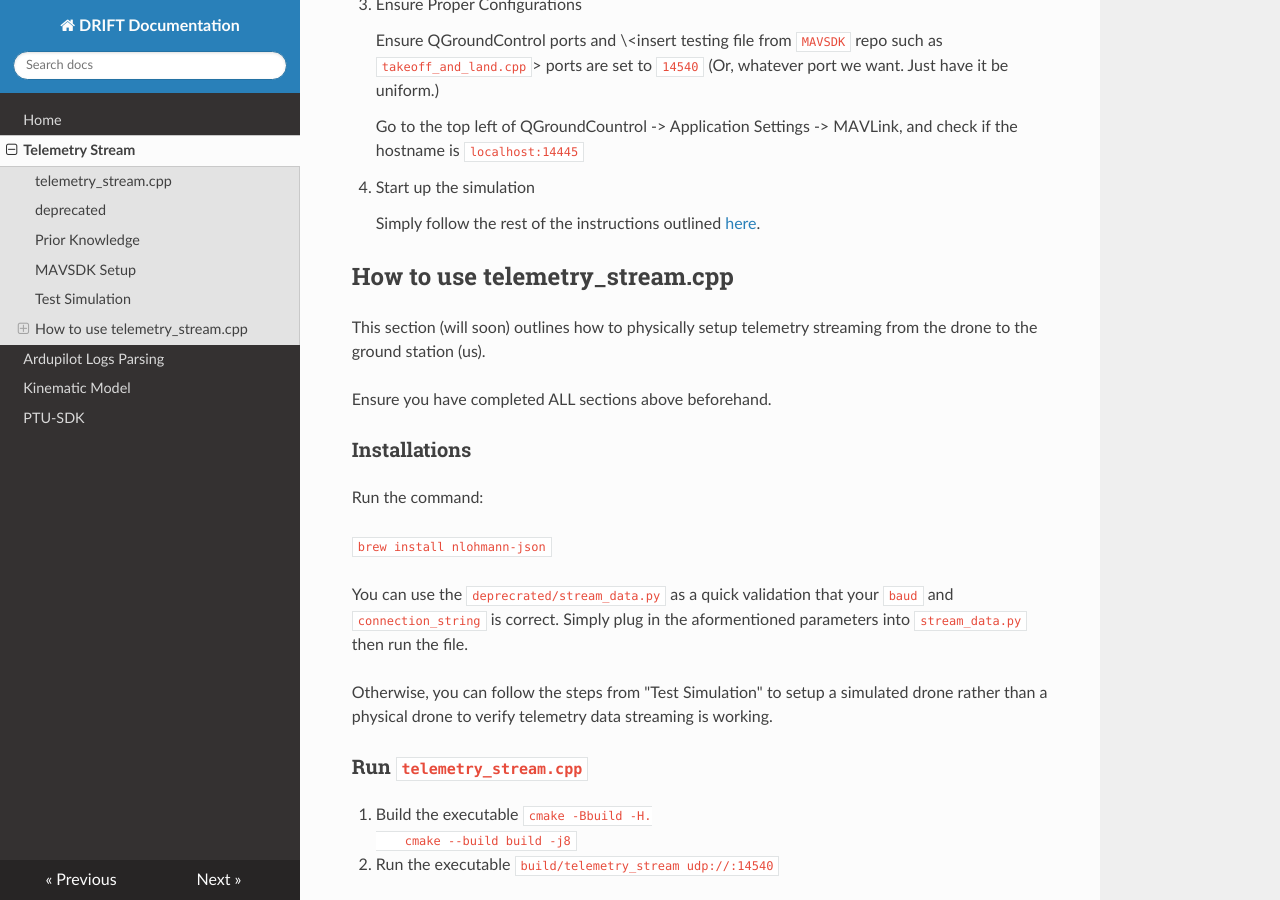
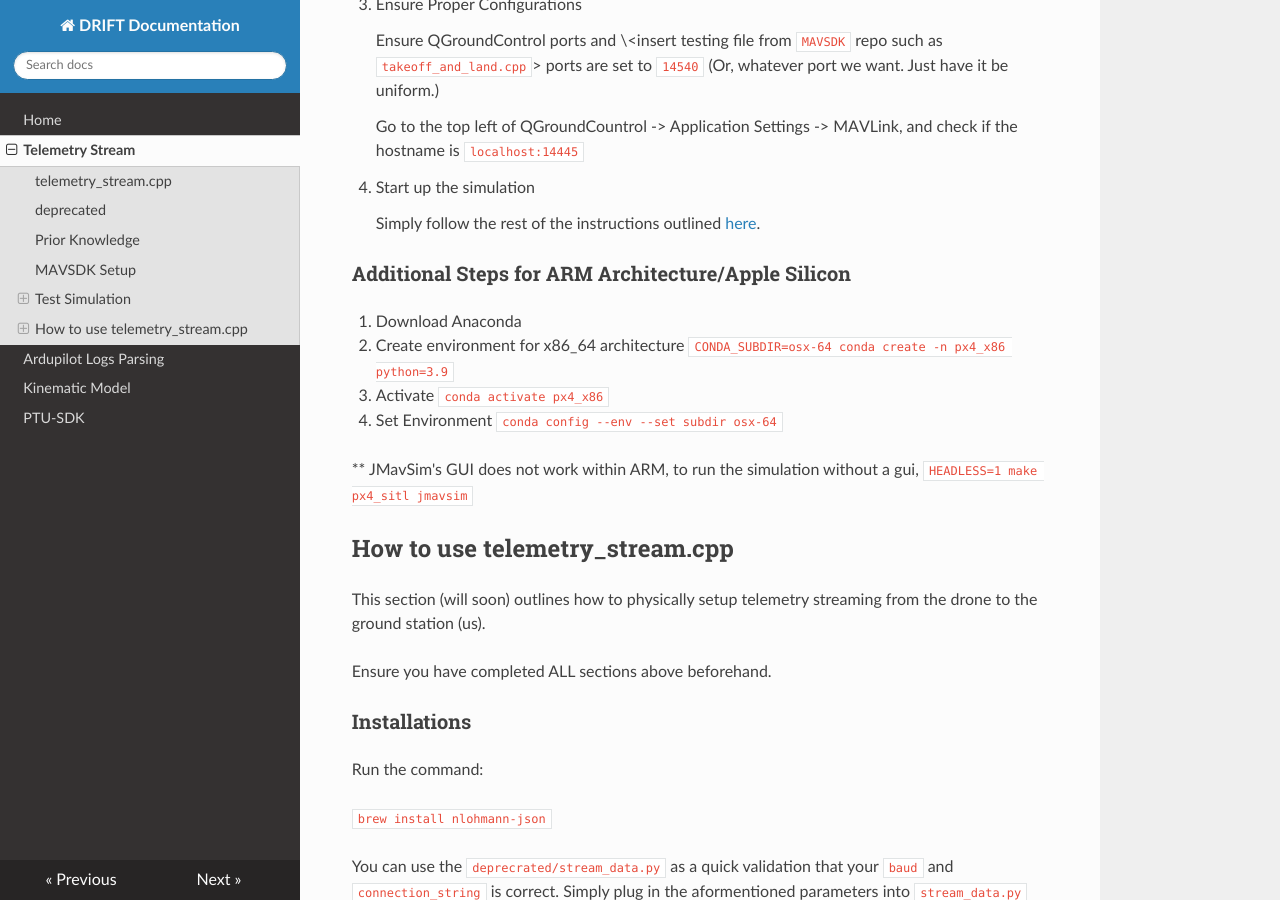
Before and after one commit to team-drift/delphi, an MkDocs documentation site: the page built from docs/telemetry-stream.md, in a window 1280 px wide and 900 px high, scrolled down 1810 px. Built offline with MkDocs 1.6.1, drawn with Linux system fonts in a browser that asks for light colours; nearby versions of some CDN libraries.

Commit message:
Update documentation

````diff
--- a/docs/telemetry-stream.md
+++ b/docs/telemetry-stream.md
@@ -70,6 +70,14 @@
 
     Simply follow the rest of the instructions outlined [here](https://mavsdk.mavlink.io/main/en/cpp/quickstart.html#build_examples).
 
+### Additional Steps for ARM Architecture/Apple Silicon
+1. Download Anaconda
+2. Create environment for x86_64 architecture ```CONDA_SUBDIR=osx-64 conda create -n px4_x86 python=3.9```
+3. Activate ```conda activate px4_x86```
+4. Set Environment ```conda config --env --set subdir osx-64```
+
+** JMavSim's GUI does not work within ARM, to run the simulation without a gui, ```HEADLESS=1 make px4_sitl jmavsim```
+
 
 ## How to use telemetry_stream.cpp
 This section (will soon) outlines how to physically setup telemetry streaming from the drone to the ground station (us).
````
